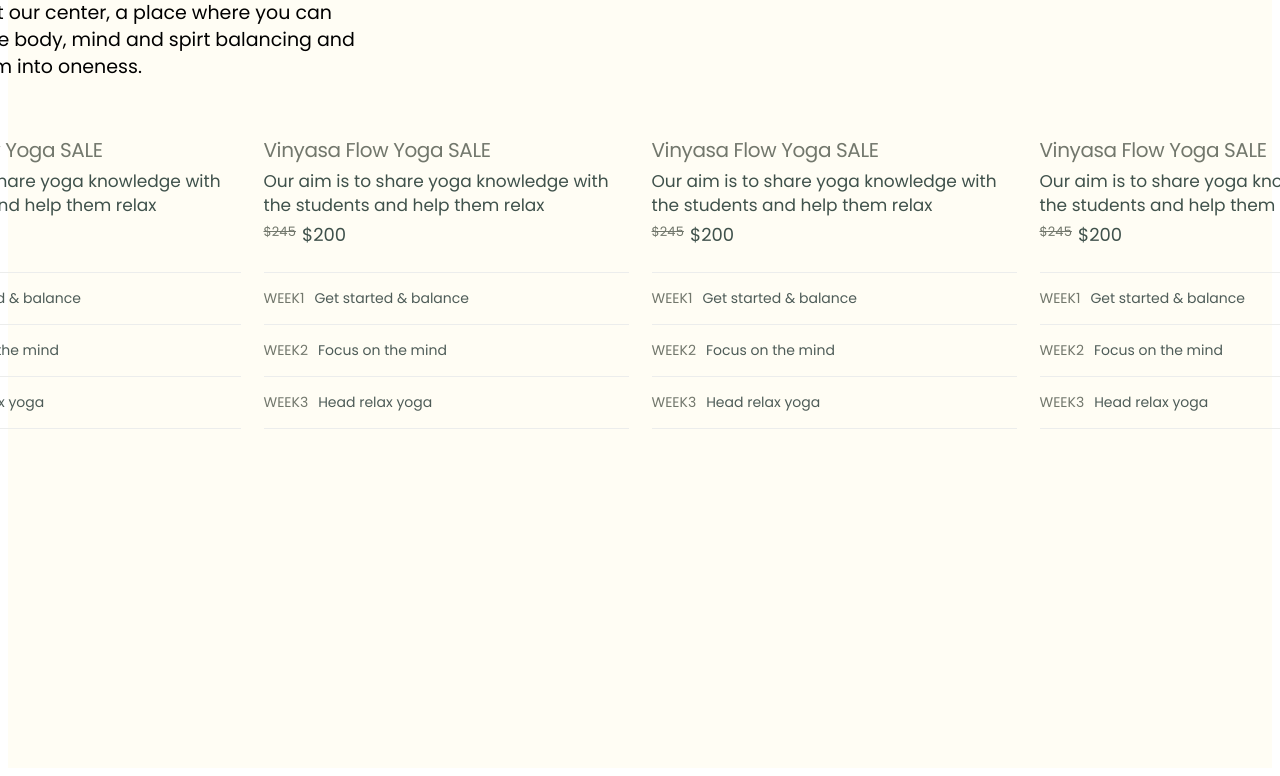
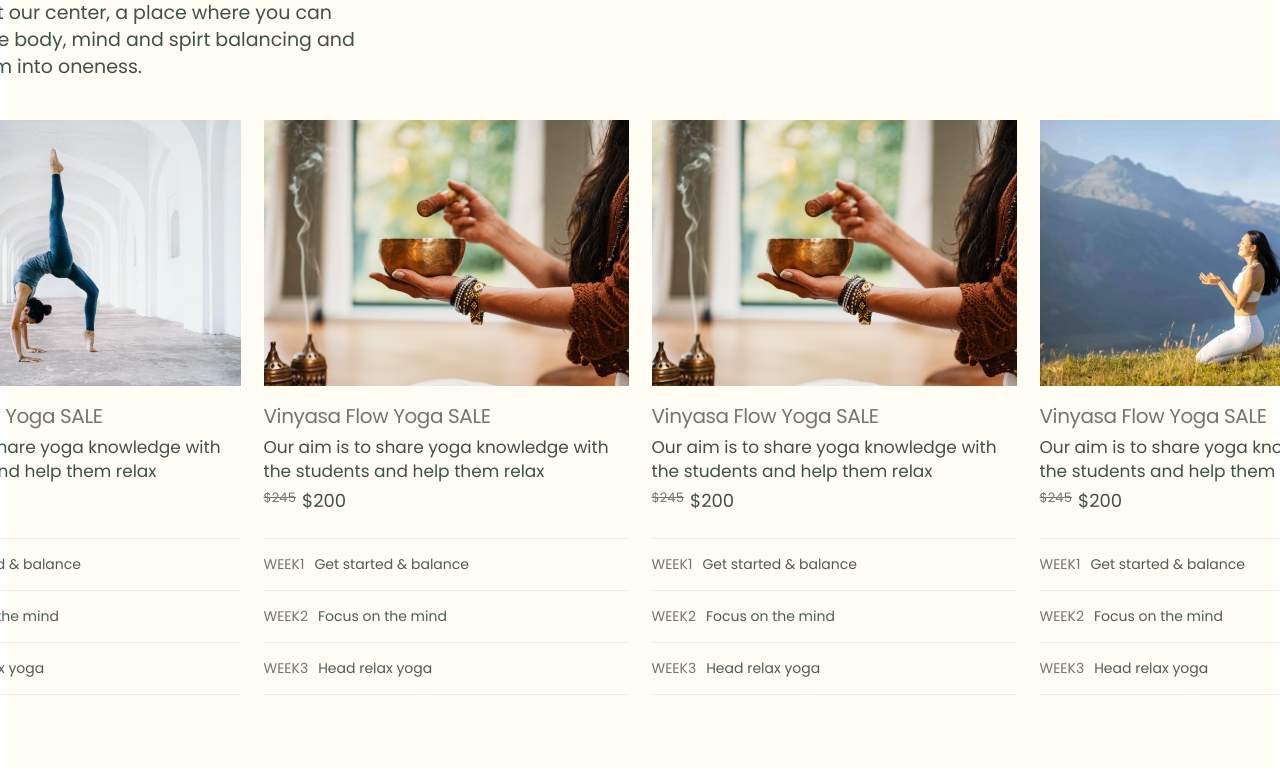
Before and after one commit to Trungqph09417/bai-test-fe, a plain HTML site: page section1/index.html in a window 1280 px wide. Shown: the part 157-933 px from the top of the page. Drawn offline with Linux system fonts and the light colour scheme.

Commit message:
update test-fe-2

```diff
--- a/section1/css/index.css
+++ b/section1/css/index.css
@@ -35,6 +35,8 @@ font-weight: 400;
 line-height: 53px;
 letter-spacing: -0.05em;
 text-align: left;
+color:  #374639;
+;
 
 }
 .content-title-bottom{
@@ -43,6 +45,8 @@ font-weight: 400;
 line-height: 27px;
 letter-spacing: 0em;
 text-align: left;
+color: #3F514B;
+;
 
 }
 .content-bottom{
--- a/section1/index.html
+++ b/section1/index.html
@@ -17,7 +17,7 @@
        </div>
        <div class='content-bottom'>
         <div class='item-content'>
-          <img src="./img//Blog img place holder 12.png" alt="">
+          <img src="./img/Blog img place holder 12.png" alt="">
           <div class='item-content-p'>
                    <div class='item-content-price'>
                     <span class='item-title'>Vinyasa Flow Yoga SALE</span>
@@ -45,7 +45,7 @@
         </div>
         <!-- item-2 -->
          <div class='item-content'>
-          <img src="./img//Blog img place holder 121.png" alt="">
+          <img src="./img/Blog img place holder 121.png" alt="">
           <div class='item-content-p'>
                    <div class='item-content-price'>
                     <span class='item-title'>Vinyasa Flow Yoga SALE</span>
@@ -73,7 +73,7 @@
         </div>
         <!-- item-3 -->
          <div class='item-content'>
-          <img  src="./img//Blog img place holder 124.png" alt="">
+          <img  src="./img/Blog img place holder 123.png" alt="">
           <div class='item-content-p'>
                    <div class='item-content-price'>
                     <span class='item-title'>Vinyasa Flow Yoga SALE</span>
@@ -101,7 +101,7 @@
         </div>
         <!-- item-4 -->
           <div class='item-content'>
-          <img src="./img//Blog img place holder 123.png" alt="">
+          <img src="./img/Blog img place holder 124.png" alt="">
           <div class='item-content-p'>
                    <div class='item-content-price'>
                     <span class='item-title'>Vinyasa Flow Yoga SALE</span>
```
